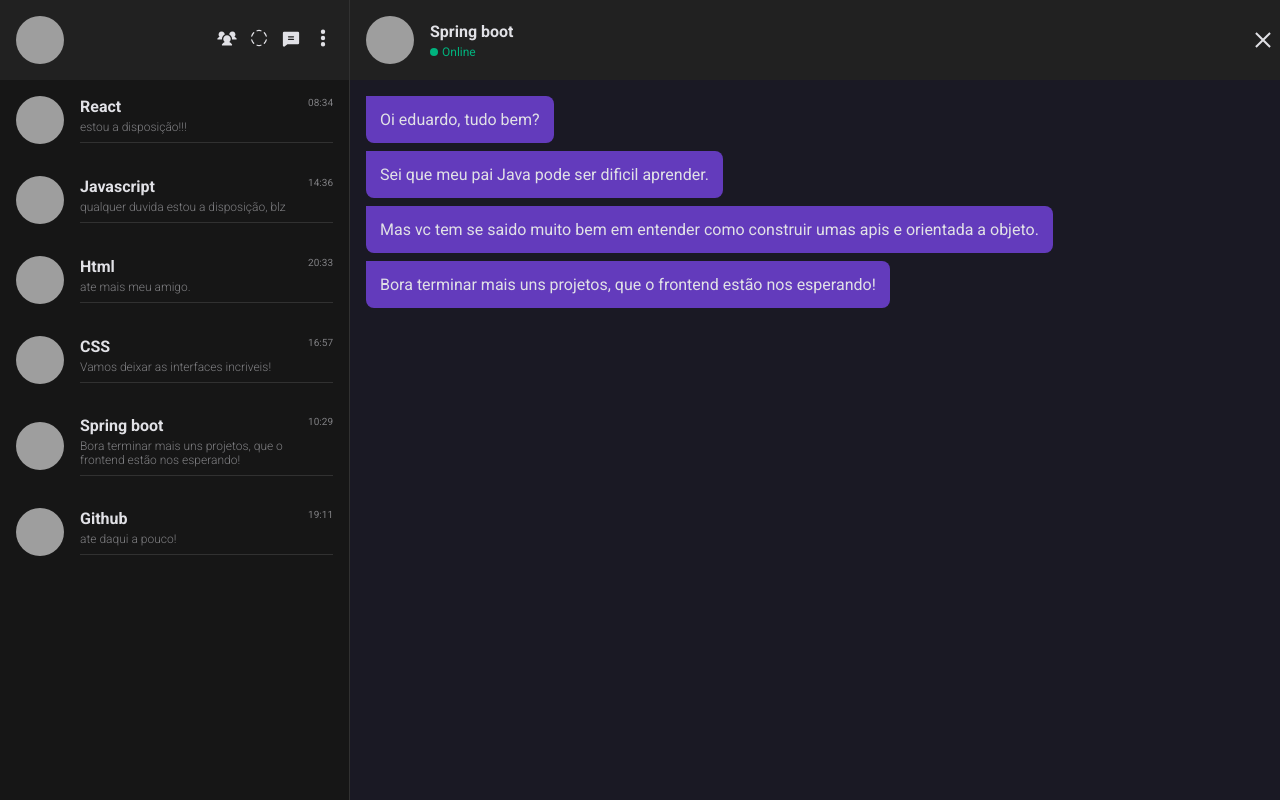
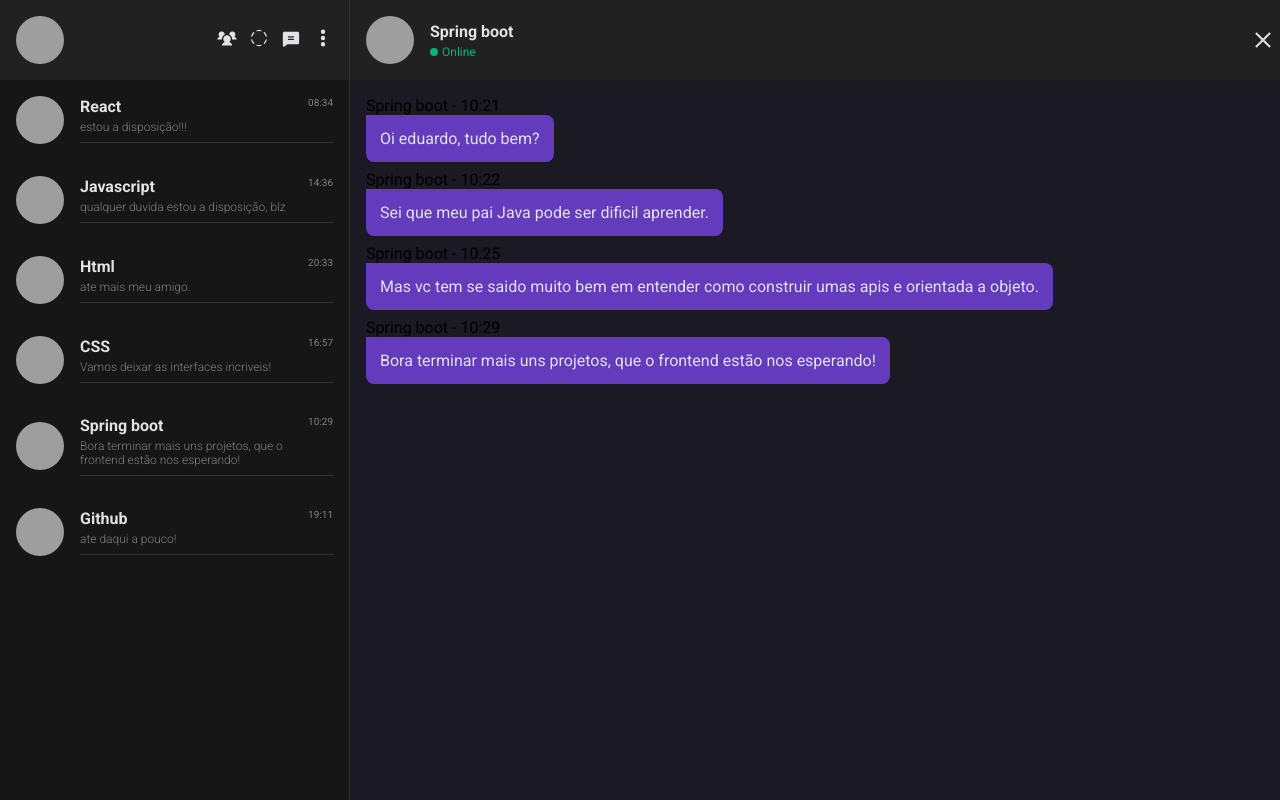
Before and after one commit to Du-devBR/challenge-chat, a React (Vite) app: page / in a window 1280 px wide. Both pictures are taken after a click on the element 174 px from the left and 446 px from the top of the page. Built offline with nearby package versions, Linux system fonts and the light colour scheme; grey boxes are pictures that could not be loaded.

Commit message:
feat: modificado componente message na pagina home para adionar campo de hora e contato

```diff
--- a/src/pages/Home/index.jsx
+++ b/src/pages/Home/index.jsx
@@ -72,9 +72,12 @@ export function HomePage(){
               <li className='message-text'>
                 {
                   message.map(message =>(
-                    <Message
-                      messageText={message}
-                    />
+                    <div className='message'>
+                      <span>{selectContact.nome} - {message.hour}</span>
+                      <Message
+                        messageText={message}
+                      />
+                    </div>
                   ))
                 }
               </li>
```
